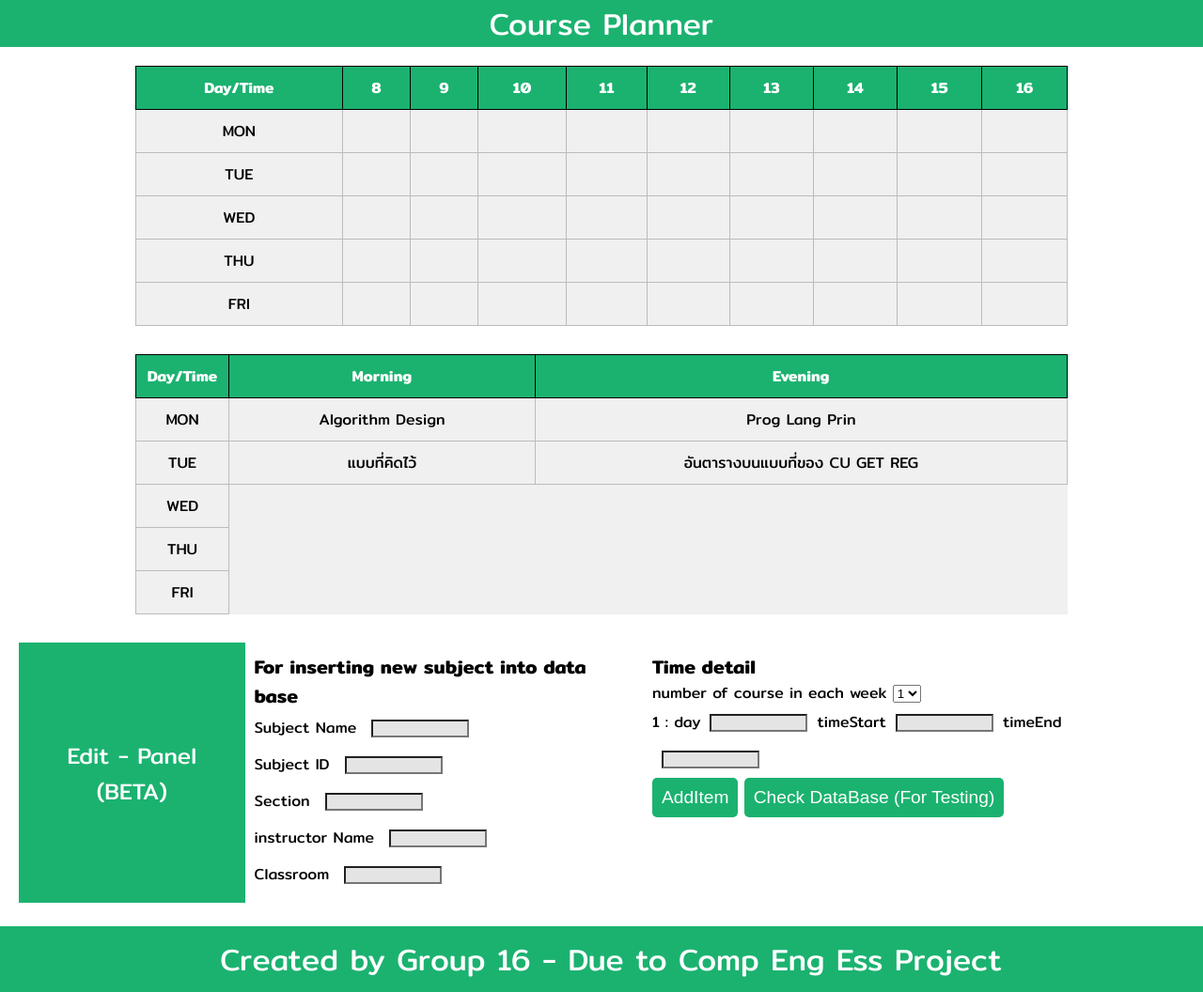
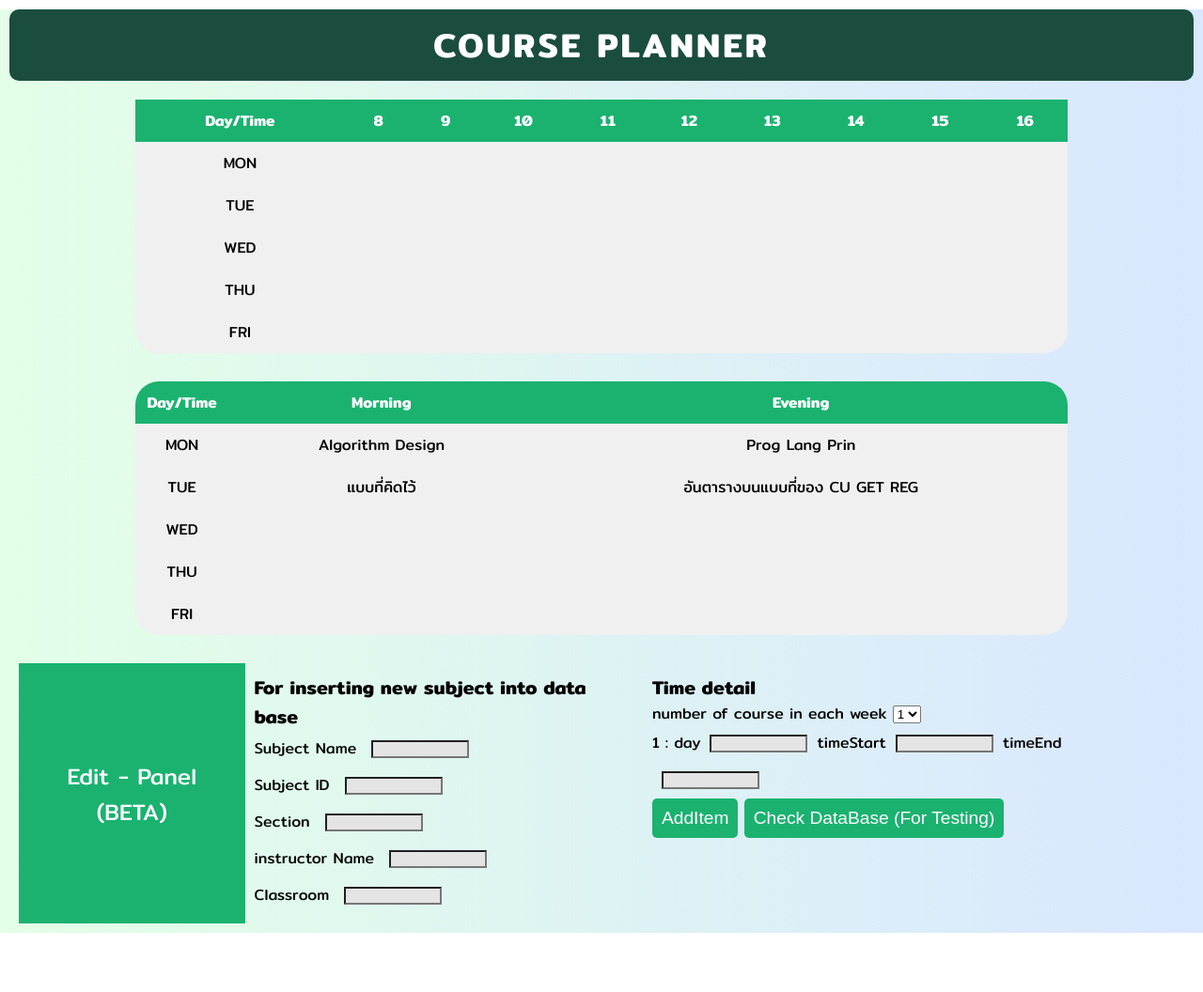
Before and after one commit to JinDamanee2544/PlannerWebsite-CEE16, a plain HTML site: page index.html in a window 1280 px wide. Shown: the whole page at 94% size. After the commit the page ends 1003 px from the top, so only its background shows below. Drawn offline with Linux system fonts and the light colour scheme.

Commit message:
fixing styles

```diff
--- a/index.html
+++ b/index.html
@@ -6,18 +6,19 @@
         <script type="module" src="script.js"></script>
     </head>
     <body>
-        <header>
-            <h1>Course Planner</h1>
-        </header>
+    <div class = "container">
+        <section class="navbar">
+            <h1>COURSE  PLANNER</h1>
+        </section>
         <section class="section-table" id="tableTest">
             <!--Auto generate table in JS-->
         </section>
         <section class="section-table">
             <table>
                 <tr>
-                    <th style="width: 10%;">Day/Time</th>
+                    <th style="width: 10%; border-top-left-radius: 25px;">Day/Time</th>
                     <th>Morning</th>
-                    <th>Evening</th>
+                    <th style="border-top-right-radius: 25px;">Evening</th>
                 </tr>
                 <tr>
                     <td>MON</td>
@@ -79,11 +80,12 @@
                 <button id="test">Check DataBase (For Testing)</button>
             </div>
         </section>
-        <br>
-        <br>  <!-- Preventing Bottom-->
-        <br>
-        <footer>
-            <h1>Created by Group 16 - Due to Comp Eng Ess Project</h1>
-        </footer>
+        <!--br-->
+        <!--br-->  <!-- Preventing Bottom-->
+        <!--br-->
+        <!--footer-->
+            <!--h1>Created by Group 16 - Due to Comp Eng Ess Project</h1-->
+        <!--/footer-->
+        </div>
     </body>
 </html>
--- a/style.css
+++ b/style.css
@@ -15,11 +15,14 @@ body{
     display: block;
     justify-content: center;
 }
-header{
-    background-color: #1bb270;
+.navbar{
+    display: flex;
+    background-color: #1B4D3E;
+    position:sticky;
     text-align: center;
     color : #fff;
-
+    letter-spacing: 3px;
+    font-size:x-large;
 }
 footer{
     background-color: #1bb270;
@@ -77,16 +80,17 @@ table{
     background-color: rgb(240, 240, 240);
     width: 80%;
     border-collapse: collapse;
+    border-radius: 25px;
 }
 table td,th{
-    border : solid 1px #bcbcbc;
+    /* border : solid 1px #bcbcbc;  */
     padding : 10px 10px;
     text-align: center;
 }
 table th{
     background-color:  #1bb270;
     color: #fff;
-    border-color: #000000;
+    /* border-color: #000000; */
 }
 /* --------------------- Edit panel --------------------- */
 .section-editpanel{
@@ -105,3 +109,10 @@ table th{
     font-size: 30px;
     font-weight: bolder;
 }
+.container{
+    width: 100%;
+    height: 100%;
+    background: linear-gradient(90deg, #e3ffe7 0%, #d9e7ff 100%);
+    background-position: center;
+    background-size:cover;
+}
```
Also changed, not shown: images/planner.png (added).
